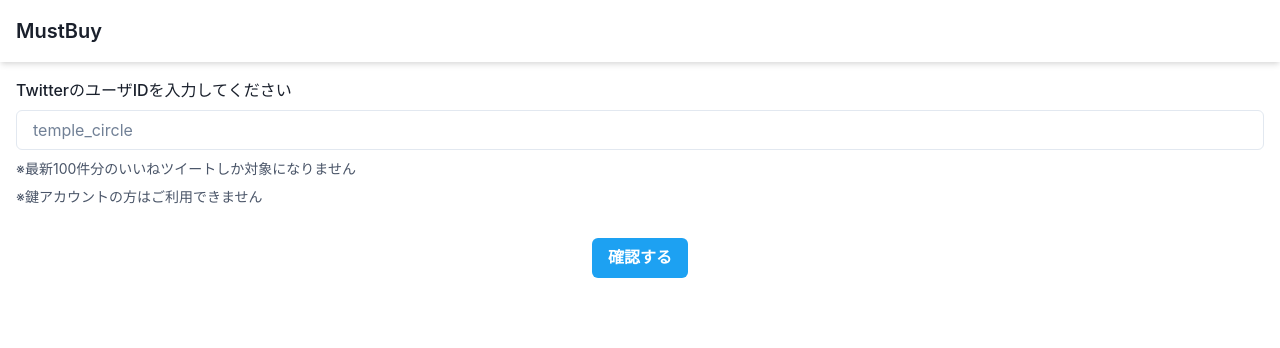
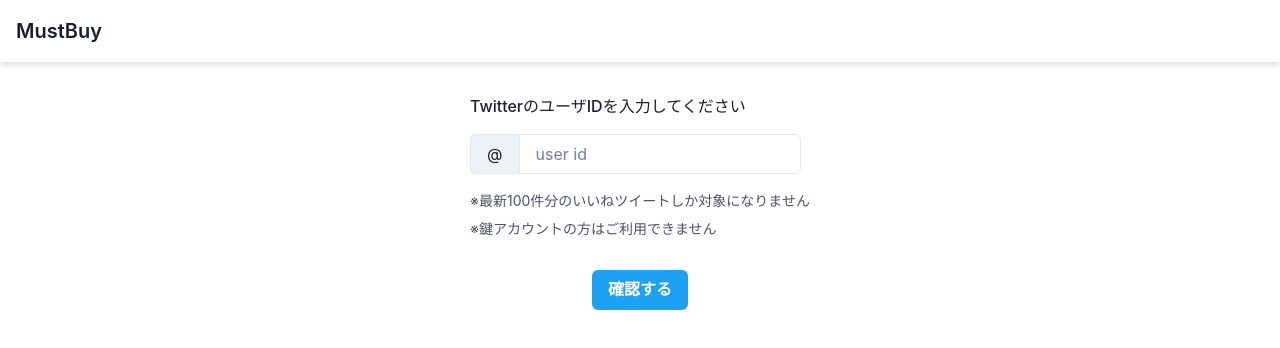
Before and after one commit to tmp-friends/mustbuy, a Next.js app in the folder src/: page / in a window 1280 px wide. Shown: the top 348 px of the page. Built offline with nearby package versions, Linux system fonts and the light colour scheme.

Commit message:
refactor: Homeページのデザインを調整

```diff
--- a/src/pages/index.tsx
+++ b/src/pages/index.tsx
@@ -1,41 +1,62 @@
 import type { NextPage } from "next";
 import { useRouter } from "next/router";
 import { useForm } from "react-hook-form";
-import { Button, Flex, FormControl, FormLabel, FormHelperText, Input } from "@chakra-ui/react";
+import {
+  Box,
+  Button,
+  Flex,
+  FormControl,
+  FormLabel,
+  FormHelperText,
+  InputGroup,
+  InputLeftAddon,
+  Input,
+} from "@chakra-ui/react";
 
 const Home: NextPage = () => {
-  const {
-    handleSubmit,
-    register,
-  } = useForm()
+  const { handleSubmit, register } = useForm();
 
-  const router = useRouter()
-  const onSubmit = (inputData :any) => {
-    router.push(`/twitter/${inputData.name}`)
-  }
+  const router = useRouter();
+  const onSubmit = (inputData: any) => {
+    router.push(`/twitter/${inputData.name}`);
+  };
 
   return (
+    <Box pt={4}>
+      <Flex justify="center">
         <form onSubmit={handleSubmit(onSubmit)}>
           <FormControl>
-        <FormLabel htmlFor="name">TwitterのユーザIDを入力してください</FormLabel>
+            <FormLabel htmlFor="name">
+              TwitterのユーザIDを入力してください
+            </FormLabel>
+
+            <InputGroup py={2}>
+              <InputLeftAddon children="@" />
               <Input
+                htmlSize={20}
+                width="auto"
                 id="name"
-          placeholder="temple_circle"
+                placeholder="user id"
                 {...register("name")}
-        ></Input>
-        <FormHelperText>※最新100件分のいいねツイートしか対象になりません</FormHelperText>
+              />
+            </InputGroup>
+
+            <FormHelperText>
+              ※最新100件分のいいねツイートしか対象になりません
+            </FormHelperText>
+
             <FormHelperText>※鍵アカウントの方はご利用できません</FormHelperText>
           </FormControl>
 
           <Flex justify="center">
-        <Button
-          mt={8}
-          colorScheme="twitter"
-          type="submit"
-        >確認する</Button>
+            <Button mt={8} colorScheme="twitter" type="submit">
+              確認する
+            </Button>
           </Flex>
         </form>
-  )
-}
+      </Flex>
+    </Box>
+  );
+};
 
-export default Home
+export default Home;
```
Lines whose indentation alone changed are shown as unchanged.
